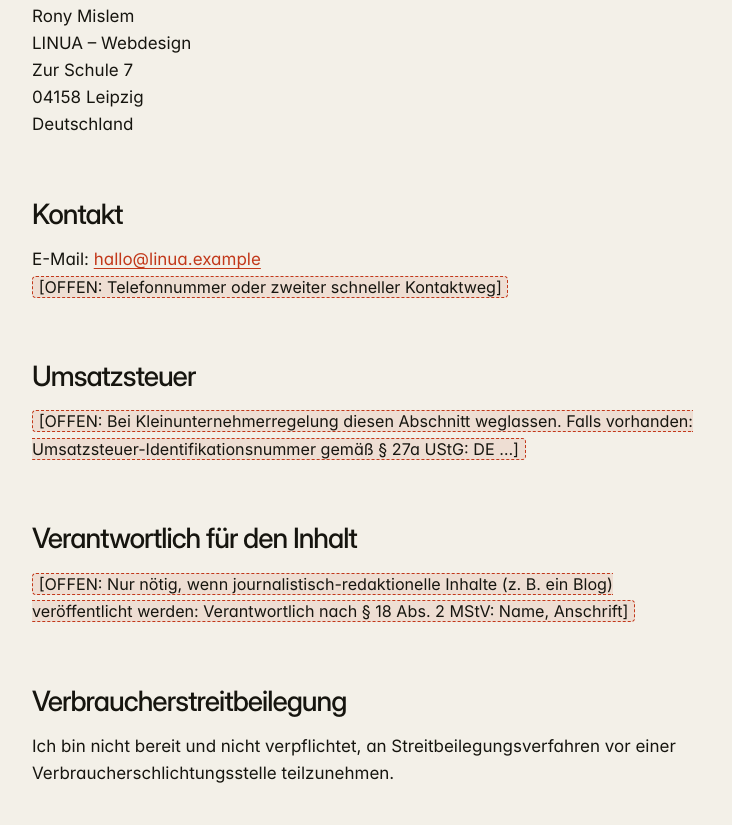
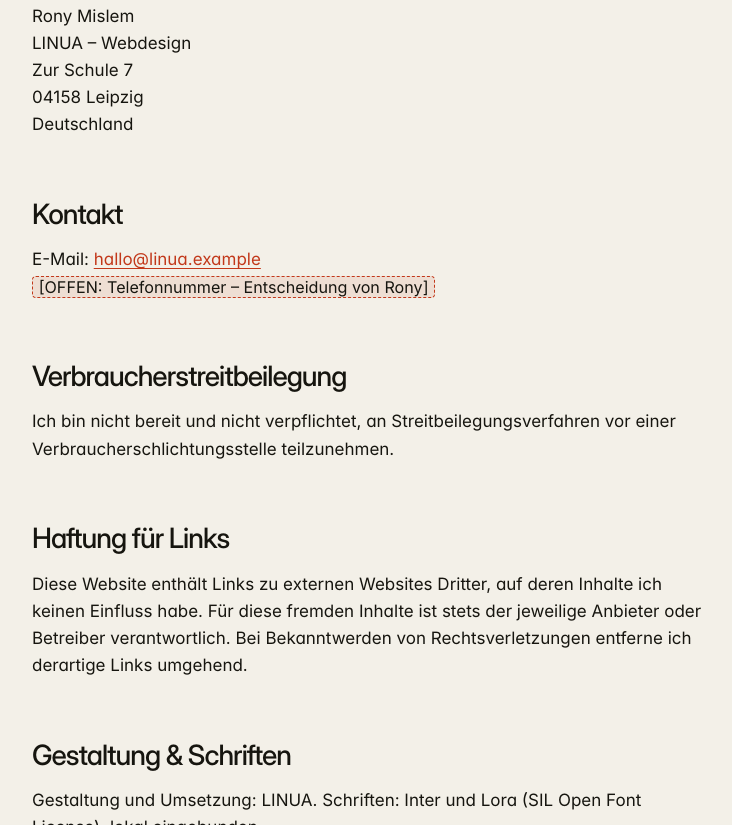
Before and after one commit to ronymislem123-ai/ronymislem123-ai.github.io, a plain HTML site: page impressum.html in a window 1280 px wide. Shown: the part 576-1401 px from the top of the page, without its empty margins (268-1000 px from the left). Drawn offline with Linux system fonts and the light colour scheme.

Commit message:
Datenschutz und Impressum für den Livegang über GitHub Pages vorbereitet
Co-Authored-By: Claude Opus 5.5 <noreply@anthropic.com>
Claude-Session: https://claude.ai/code/session_01PGwdSQQCPZVVCc3w8MqzeK

```diff
--- a/impressum.html
+++ b/impressum.html
@@ -109,13 +109,8 @@
     <p>Rony Mislem<br>LINUA – Webdesign<br>Zur Schule 7<br>04158 Leipzig<br>Deutschland</p>
 
     <h2>Kontakt</h2>
-    <p>E-Mail: <a href="mailto:hallo@linua.example">hallo@linua.example</a><br><span class="todo">[OFFEN: Telefonnummer oder zweiter schneller Kontaktweg]</span></p>
+    <p>E-Mail: <a href="mailto:hallo@linua.example">hallo@linua.example</a><br><span class="todo">[OFFEN: Telefonnummer – Entscheidung von Rony]</span></p>
 
-    <h2>Umsatzsteuer</h2>
-    <p><span class="todo">[OFFEN: Bei Kleinunternehmerregelung diesen Abschnitt weglassen. Falls vorhanden: Umsatzsteuer-Identifikationsnummer gemäß § 27a UStG: DE …]</span></p>
-
-    <h2>Verantwortlich für den Inhalt</h2>
-    <p><span class="todo">[OFFEN: Nur nötig, wenn journalistisch-redaktionelle Inhalte (z. B. ein Blog) veröffentlicht werden: Verantwortlich nach § 18 Abs. 2 MStV: Name, Anschrift]</span></p>
 
     <h2>Verbraucherstreitbeilegung</h2>
     <p>Ich bin nicht bereit und nicht verpflichtet, an Streitbeilegungsverfahren vor einer Verbraucherschlichtungsstelle teilzunehmen.</p>
```
Also changed, not shown: datenschutz.html (+4 -3 lines).
